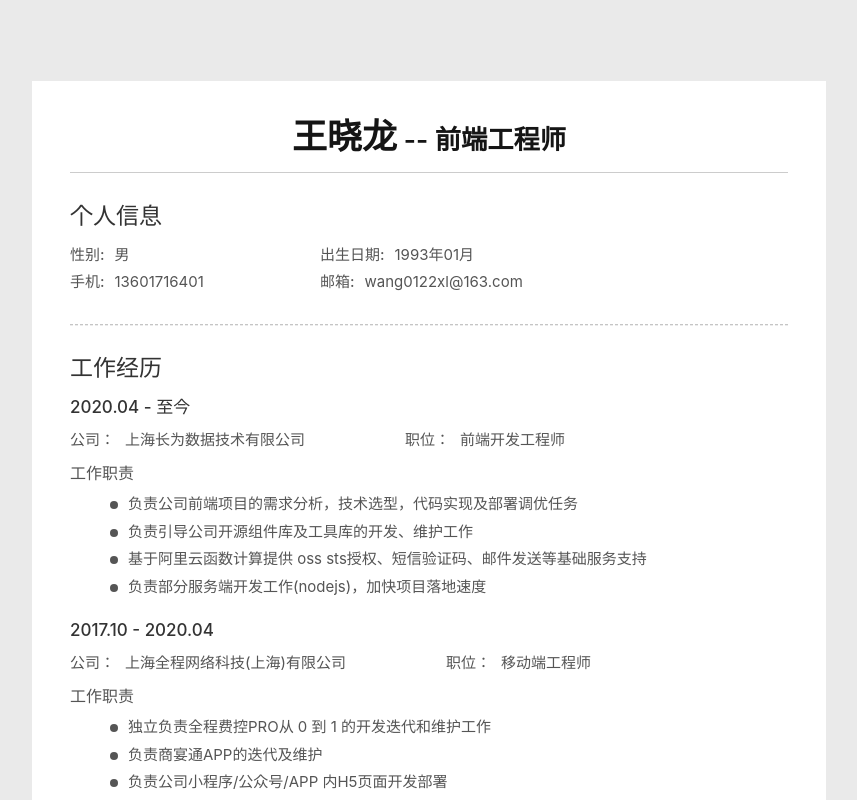
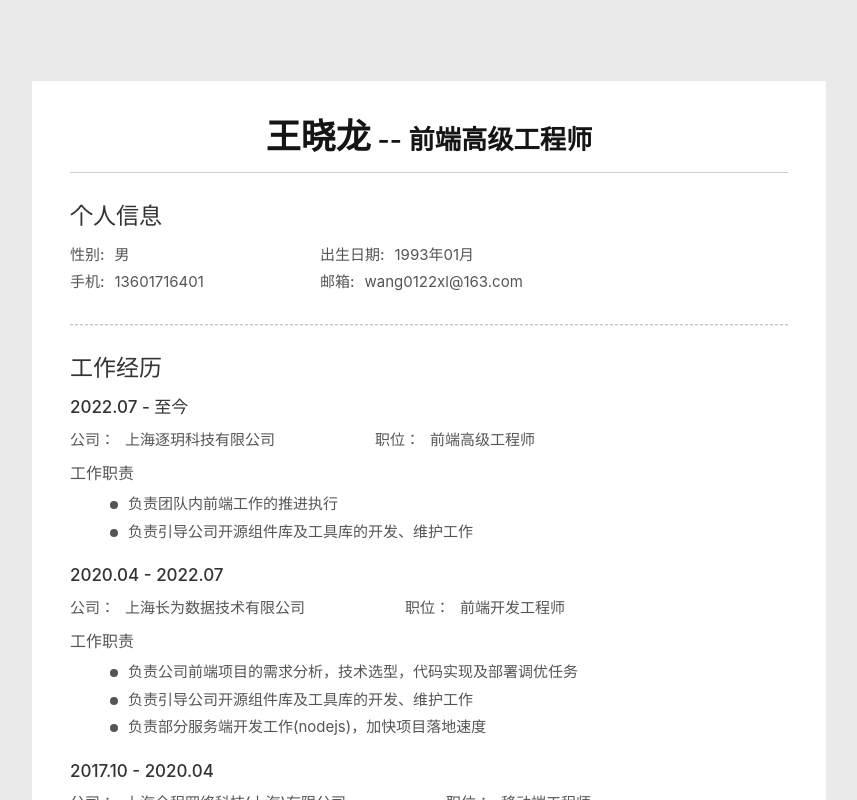
Before and after one commit to wang0122xl/resume, a React (Vite) app: page / in a window 1280 px wide. Shown: the whole page, without its empty margins (211-1068 px from the left). Built offline with nearby package versions, Linux system fonts and the light colour scheme.

Commit message:
:sparkles: 项目、工作经历更新

```diff
--- a/index.html
+++ b/index.html
@@ -2,14 +2,14 @@
  * @Date: 2021-08-31 19:40:51
  * @Author: wang0122xl@163.com
  * @LastEditors: wang0122xl@163.com
- * @LastEditTime: 2021-09-02 14:12:02
+ * @LastEditTime: 2023-03-10 17:46:44
  * @Description: file content
 -->
 <!DOCTYPE html>
 <html lang="en">
   <head>
     <meta charset="UTF-8" />
-    <link rel="icon" type="image/ico" href="/src/favi.ico" />
+    <link rel="icon" type="image/ico" href="/src/favicon.svg" />
     <meta name="viewport" content="width=device-width, initial-scale=1.0" />
     <title>Resume</title>
   </head>
--- a/src/Resume.tsx
+++ b/src/Resume.tsx
@@ -2,7 +2,7 @@
  * @Date: 2021-08-31 19:40:51
  * @Author: wang0122xl@163.com
  * @LastEditors: wang0122xl@163.com
- * @LastEditTime: 2022-03-18 13:16:10
+ * @LastEditTime: 2023-03-10 17:19:42
  * @Description: file content
  */
 import { useState } from "react";
@@ -59,7 +59,7 @@ function App() {
                 <div className="mt-10px mb-10px">
                     <h1 className="text-center">
                         王晓龙
-                        <span className="text-[0.75em]"> -- 前端工程师</span>
+                        <span className="text-[0.75em]"> -- 前端高级工程师</span>
                     </h1>
                     <Seperator solid className="!mt-[-10px]" />
                 </div>
--- a/src/components/project-experiences.tsx
+++ b/src/components/project-experiences.tsx
@@ -2,7 +2,7 @@
  * @Date: 2021-09-01 21:27:02
  * @Author: wang0122xl@163.com
  * @LastEditors: wang0122xl@163.com
- * @LastEditTime: 2022-04-28 18:15:03
+ * @LastEditTime: 2023-03-10 17:49:11
  * @Description: file content
  */
 
@@ -21,7 +21,7 @@ const ProjectExperience = () => {
             <p>作为主程独立负责项目从0-1的技术选型调研，框架搭建，最佳实践示例及核心阅片模块的开发</p>
             <p>基于cornerstone实现的dicom文件在线阅片、标注、保存功能</p>
             <p>基于p5js、seadragon、p5tools实现的超大图片在线阅片、标注、裁剪截图功能</p>
-            <p>基于webworker实现的高性能多文件上传管理，支持文件、任务的暂停、失败重试，大文件分片上传等功能</p>
+            <p>基于webworker，结合proxy特性实现的高性能多文件上传管理，支持文件/任务的暂停、失败重试、最大并发任务数、大文件分片上传等功能</p>
         </section>
 
         <h3>宠物LIS/LIMS系统(React)</h3>
@@ -32,9 +32,8 @@ const ProjectExperience = () => {
         <p><span>项目成绩：</span></p>
         <section>
             <p>采用yarn workspance + lerna方案管理组织代码，既保证了基础组件，底层工具及发布流程的高复用性，又确保了两个项目业务逻辑互相分离</p>
-            <p>与硬件工程师现场调试，基于http / socket方式与工作站通信，下发实验请求，上报实验结果</p>
             <p>独立负责LIMS核心模块-数据录入公式自动计算结果(mathjs)，及LIS所有模块开发</p>
-            <p>为满足LIS / LIMS的个性化报告打印和下载需求，独立开发了基于 dom-to-image 和 jsPdf 的 html 页面打印方案并开源至公司组件库</p>
+            <p>为满足LIS / LIMS的个性化报告打印和下载需求，独立开发了基于 dom-to-image 和 jsPdf 的 html 打印方案（element-to-pdf），其余项目的pdf打印功能也都使用此库实现，大大加快项目开发进度</p>
         </section>
 
         <h3>实验室图像采集H5(React + Koa)</h3>
@@ -49,16 +48,14 @@ const ProjectExperience = () => {
             <p>项目较低复杂度下，独立开发大大降低了沟通成本，使项目得以快速落地投产</p>
         </section>
 
-        <h3>长为健康小程序(Taro + h5)</h3>
+        <h3>LIMS送检小程序(Taro + React h5)</h3>
         <p className="mb-10px">
             <span>项目描述</span>
-            长为健康小程序是长为健康的ToC产品，内含便便日记，胃肠道问卷，健康问答，饮食打卡四大模块，全方位记录用户各项健康指标并提供专业的健康建议。
+            LIMS送检小程序是针对有送检需求的医院开发的一款送检流程线上化的小程序。包含线上下单，物流提醒，线上支付、企业月付，数据实时推送等实用功能。
         </p>
         <p><span>项目成绩：</span></p>
         <section>
-            <p>项目整体使用 Taro-React ，其中饮食打卡模块采取小程序内嵌Vue H5方案以加快开发进度</p>
-            <p>采取服务端渲染的方式实现了小程序内生成海报并截图分享的功能</p>
-            <p>基于 vue-router + transition 开发了v-r-transition-plugin 插件，实现了vue-router push / back的仿app动画效果，并额外扩展present及dismiss方法以区分不同的业务跳转，提高用户体验</p>
+            <p>项目整体使用 Taro 原生小程序内嵌React h5 方案。其中支付、在线查看报告使用原生页面，其余业务均采用h5页面加快研发速度</p>
         </section>
 
         <h3>商宴通(iOS + react-native)</h3>
--- a/src/components/skill.tsx
+++ b/src/components/skill.tsx
@@ -2,7 +2,7 @@
  * @Date: 2021-09-01 23:26:36
  * @Author: wang0122xl@163.com
  * @LastEditors: wang0122xl@163.com
- * @LastEditTime: 2021-09-02 21:29:31
+ * @LastEditTime: 2023-03-10 17:44:46
  * @Description: file content
  */
 
@@ -12,10 +12,10 @@ const Skill = () => {
         <h2>专业技能</h2>
         <section>
             <p>熟练掌握 html、javascript/typescript、css。可独立负责前端项目开发(WEB, H5, 小程序)</p>
-            <p>熟练掌握 React、Vue 等常用前端框架, 结合Context/Redux、Vuex快速构建项目</p>
+            <p>熟练掌握 React、Vue 等常用前端框架, 与其相应的配套开发库</p>
             <p>熟练使用前端开发构建工具 Webpack/Vite, 并了解其常用优化方案 </p>
             <p>熟练掌握 Objective-C, 擅长 H5, react-native 等混合App方案，可独立开发上线功能完善的混合App。了解Flutter</p>
-            <p>熟练使用Nodejs，可承担部分服务端开发工作</p>
+            <p>熟练使用Nodejs</p>
             <p>熟练使用Linux系统，熟悉Nginx常用配置</p>
             <p>熟练使用Docker</p>
             <p>熟练使用Git管理代码</p>
--- a/src/components/work-experience.tsx
+++ b/src/components/work-experience.tsx
@@ -2,7 +2,7 @@
  * @Date: 2021-08-31 21:03:52
  * @Author: wang0122xl@163.com
  * @LastEditors: wang0122xl@163.com
- * @LastEditTime: 2021-09-01 21:26:29
+ * @LastEditTime: 2023-03-10 17:27:49
  * @Description: file content
  */
 
@@ -10,7 +10,24 @@ const WorkExperience = () => {
     return (
         <>
             <h2>工作经历</h2>
-            <h3>2020.04 - 至今</h3>
+            <h3>2022.07 - 至今</h3>
+            <div className="flex mb-5px">
+            <p className="mr-100px">
+                    <span>公司：</span>
+                    上海逐玥科技有限公司
+                </p>
+                <p>
+                    <span>职位：</span>
+                    前端高级工程师
+                </p>
+            </div>
+            <h4>工作职责</h4>
+            <section>
+                <p>负责团队内前端工作的推进执行</p>
+                <p>负责引导公司开源组件库及工具库的开发、维护工作</p>
+            </section>
+
+            <h3>2020.04 - 2022.07</h3>
             <div className="flex mb-5px">
             <p className="mr-100px">
                     <span>公司：</span>
@@ -25,7 +42,6 @@ const WorkExperience = () => {
             <section>
                 <p>负责公司前端项目的需求分析，技术选型，代码实现及部署调优任务</p>
                 <p>负责引导公司开源组件库及工具库的开发、维护工作</p>
-                <p>基于阿里云函数计算提供 oss sts授权、短信验证码、邮件发送等基础服务支持</p>
                 <p>负责部分服务端开发工作(nodejs)，加快项目落地速度</p>
             </section>
 
@@ -62,7 +78,6 @@ const WorkExperience = () => {
             <section>
                 <p>独立完成产品 iOS 端从架构设计、框架搭建到提审上架整个流程</p>
                 <p>负责产品版本迭代维护，代码优化， 改善软件性能，提高用户体验</p>
-                <p>快速学习并掌握项目需要中使用的新技术，合理二次开发以适配产品需求</p>
             </section>
         </>
     )
```
Also changed, not shown: src/favicon.svg (added), 1 other file (tests, documents, lock files or other folders).
